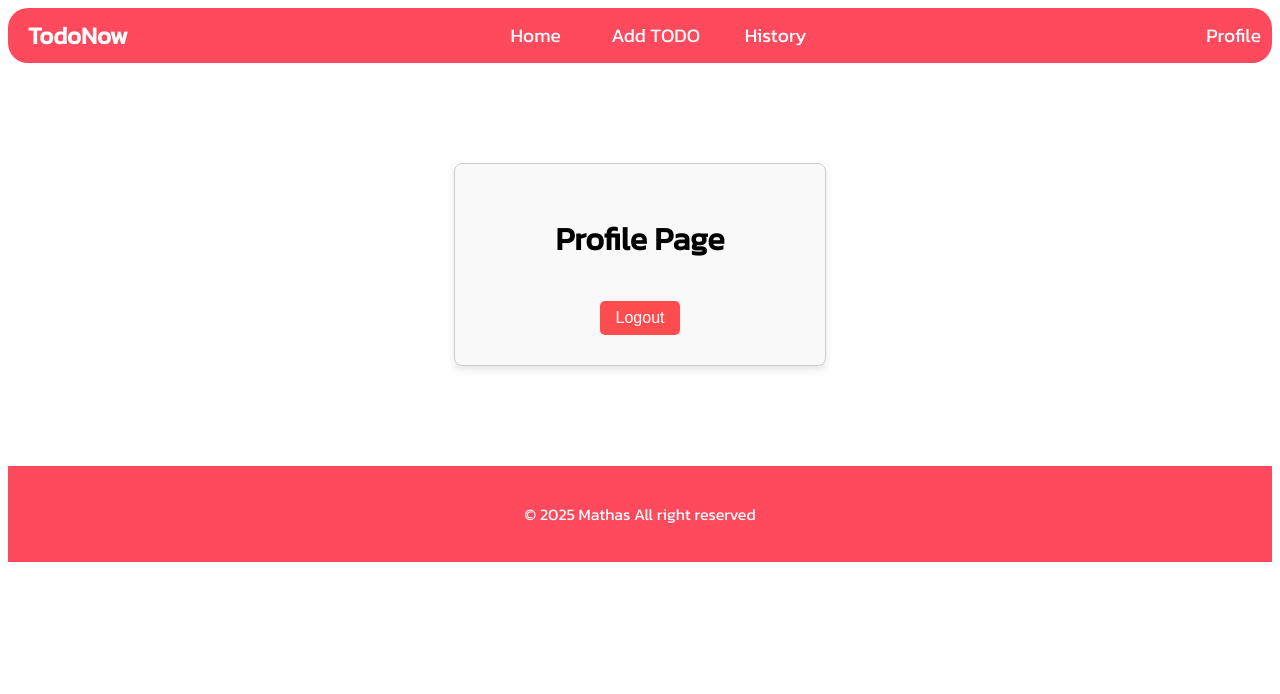
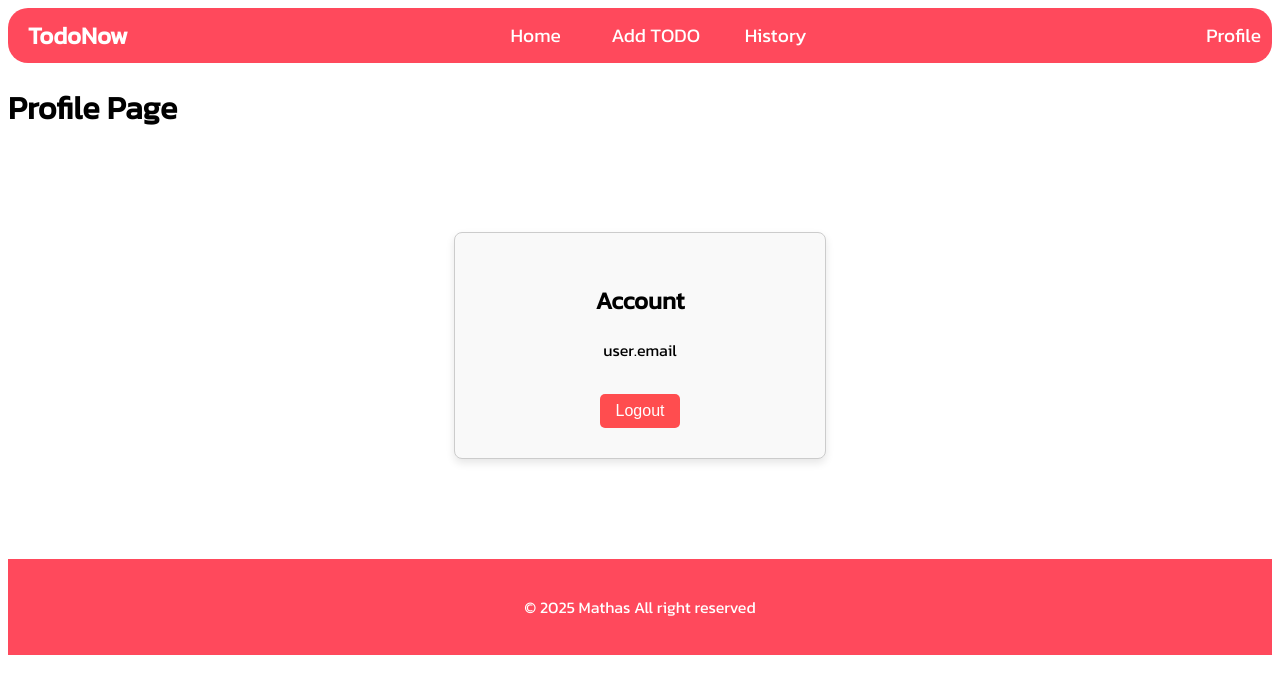
Before and after one commit to Mathas-S/todoweb, a React (Vite) app: page /profile in a window 1280 px wide. Shown: the top 694 px of the page. Built offline with nearby package versions, Linux system fonts and the light colour scheme.

Commit message:
Profile Page Update

```diff
--- a/src/pages/profilepage/profile.jsx
+++ b/src/pages/profilepage/profile.jsx
@@ -12,8 +12,10 @@ const Profile = () => {
 
   return (
     <>
+      <h1>Profile Page</h1>
       <div className='profile-container'>
-        <h1>Profile Page</h1>
+        <h2>Account</h2>
+        <p>user.email</p>
         <button onClick={handleLogout} className="logout-button">Logout</button>
       </div>
     </>
```
